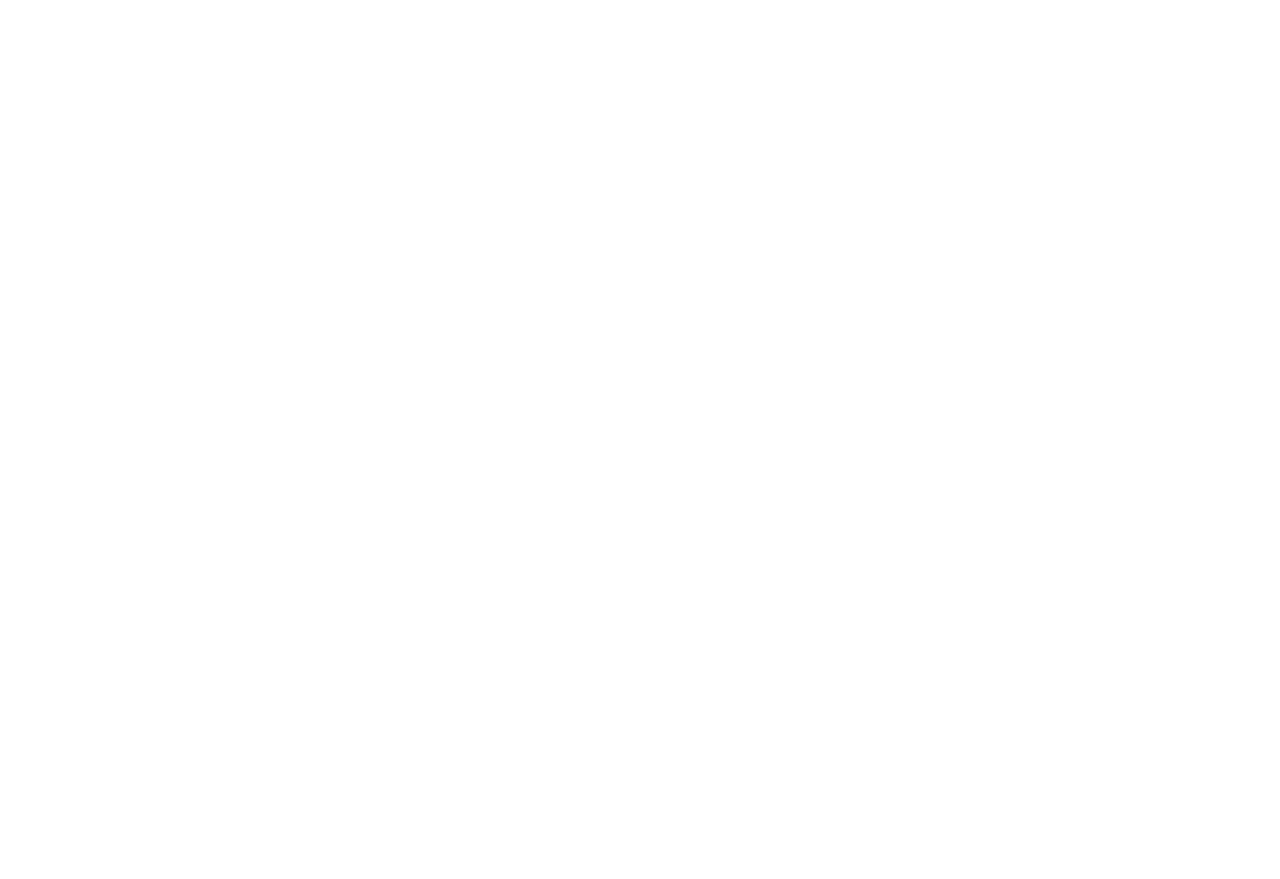
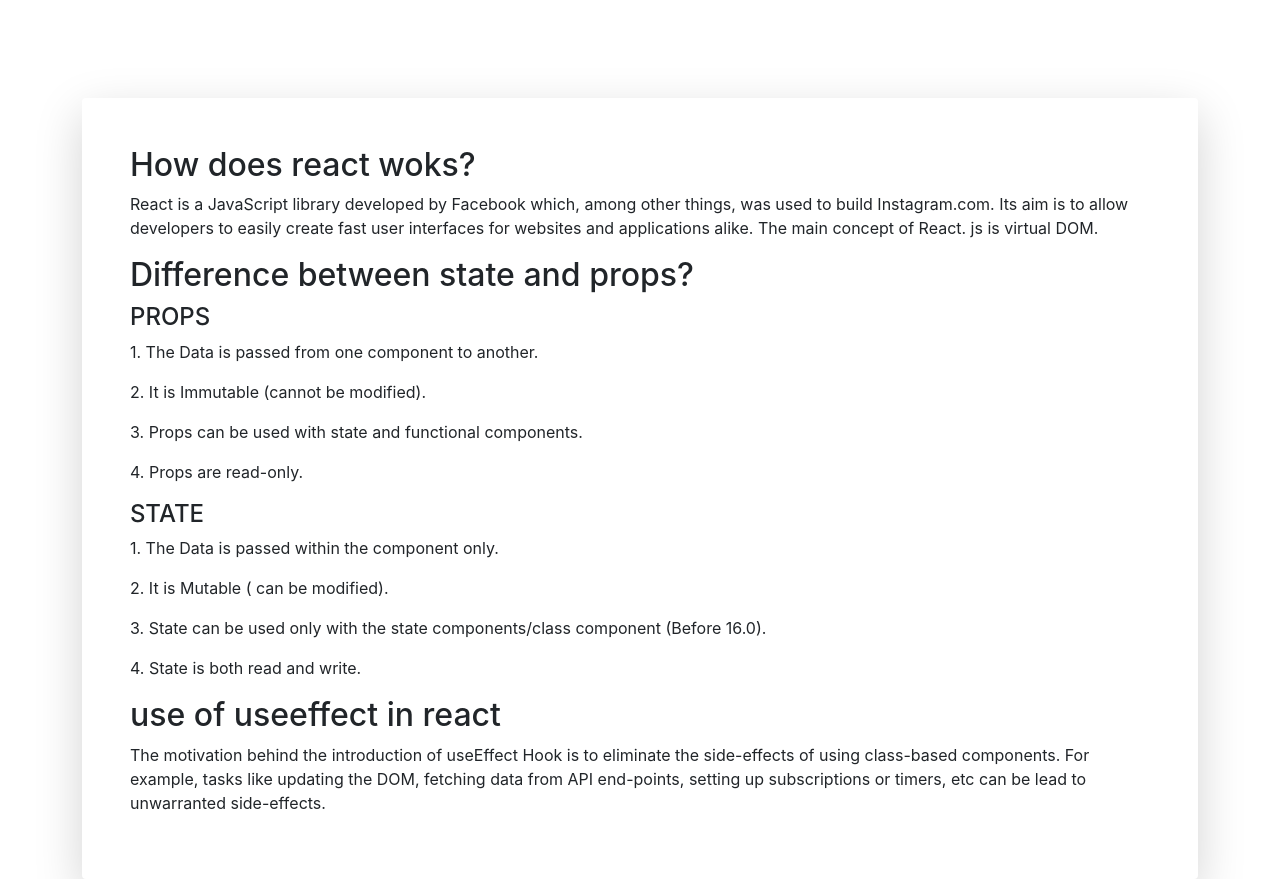
Before and after one commit to sojib-mondol/Gold-Fitness-Club, a React (Create React App) app: page / in a window 1280 px wide. Shown: the part 847-1726 px from the top of the page. Before the commit the page ends 945 px from the top, so only its background shows below. Built offline with nearby package versions, Linux system fonts and the light colour scheme.

Commit message:
added blogs component

```diff
--- a/src/App.js
+++ b/src/App.js
@@ -2,6 +2,7 @@
 import './App.css';
 import Header from './components/Header/Header';
 import MainContainer from './components/Main-Container/MainContainer';
+import Blog from './components/Blog/Blog';
 
 function App() {
   return (
@@ -9,6 +10,7 @@
       <div className='container'>
         <Header></Header>
         <MainContainer></MainContainer>
+        <Blog></Blog>
       </div>
     </div>
   );
--- /dev/null
+++ b/src/components/Blog/Blog.css
@@ -0,0 +1,3 @@
+.bolg-box{
+    float: left !important;
+}
--- /dev/null
+++ b/src/components/Blog/Blog.js
@@ -0,0 +1,34 @@
+import React from 'react';
+import './Blog.css'
+
+const Blog = () => {
+    return (
+        <div style={{textAlign: "left"}} className='container shadow-lg p-5 rounded ml-5'>
+            <div>
+                <h2>How does react woks?</h2>
+                <p>React is a JavaScript library developed by Facebook which, among other things, was used to build Instagram.com. Its aim is to allow developers to easily create fast user interfaces for websites and applications alike. The main concept of React. js is virtual DOM.</p>
+            </div>
+            <div>
+                <h2 >Difference between state and props?</h2>
+                <h4 >PROPS</h4>
+                <div >
+                <p>1. The Data is passed from one component to another.</p>
+                <p>2. It is Immutable (cannot be modified).</p>
+                <p>3. Props can be used with state and functional components.</p>
+                <p>4. Props are read-only.</p>
+                <h4>STATE</h4>
+                <p>1. The Data is passed within the component only.</p>
+                <p>2. It is Mutable ( can be modified).</p>
+                <p>3. State can be used only with the state components/class component (Before 16.0).</p>
+                <p>4. State is both read and write.</p>
+                </div>
+            </div>
+            <div>
+                <h2>use of useeffect in react</h2>
+                <p>The motivation behind the introduction of useEffect Hook is to eliminate the side-effects of using class-based components. For example, tasks like updating the DOM, fetching data from API end-points, setting up subscriptions or timers, etc can be lead to unwarranted side-effects.</p>
+            </div>
+        </div>
+    );
+};
+
+export default Blog;
--- a/src/components/Break/Break.js
+++ b/src/components/Break/Break.js
@@ -2,9 +2,11 @@
 import React, { useState } from 'react';
 import './Break.css'
 
-const Break = () => {
+const Break = (props) => {
     //console.log(props)
-    //const {Time} = props.time
+    const time = props;
+    //console.log(time);
+
     const [second, setSecond]= useState("");
 
 
--- a/src/components/CardsContainer/CardsContainer.js
+++ b/src/components/CardsContainer/CardsContainer.js
@@ -2,12 +2,10 @@
 import './CardsContainer.css'
 
 const CardsContainer = (props) => {
-   const {exercise} = props;
+    const {handleAddToCart, exercise} = props;
+    const { name, img, time} =  exercise;
 
 
-   const { name, img, time} =  exercise;
-
-    console.log(name);
     return (
         <div className=''>
             <div className='card'>
@@ -16,9 +14,8 @@
                     <p className='card-name'>{name}</p>
                     <p><small>Time: {time}s</small></p>
                 </div>
-                <button className='button-cart'>
+                <button onClick={() => handleAddToCart(exercise)} className='button-cart'>
                     <p className='btn-text'>Add to list</p>
-
                 </button>
             </div>
         </div>
--- a/src/components/Main-Container/MainContainer.js
+++ b/src/components/Main-Container/MainContainer.js
@@ -7,6 +7,10 @@
 
     const [esercises, setExecrises] = useState([]);
     const [cart, setCart] = useState([]);
+
+    const handleAddToCart = (exerciseItem) =>{
+        setCart(exerciseItem);
+    }
 
 
     useEffect(() => {
@@ -24,12 +28,13 @@
                         esercises.map(exercise => <CardsContainer
                         key={exercise.id}
                         exercise={exercise}
+                        handleAddToCart = {handleAddToCart}
                         ></CardsContainer>)
                     }
                 </div>
             </div>
             <div className=''>
-                <ProfileContainer ></ProfileContainer>
+                <ProfileContainer cart={cart}></ProfileContainer>
             </div>
 
         </div>
--- a/src/components/ProfileContainer/ProfileContainer.js
+++ b/src/components/ProfileContainer/ProfileContainer.js
@@ -3,12 +3,21 @@
 import Personal from '../Personal/Personal';
 import './ProfileContainer.css'
 
-const ProfileContainer = () => {
+const ProfileContainer = (props) => {
+
+    const {cart} = props;
+    console.log(cart);
+    let time;
+
+    for (const product of cart) {
+        time = time + product.time;
+    }
+
     return (
         <div className='profile-box'>
             {/* <p>This is profile section</p> */}
             <Personal></Personal>
-            <Break></Break>
+            <Break props={time}></Break>
         </div>
     );
 };
```
